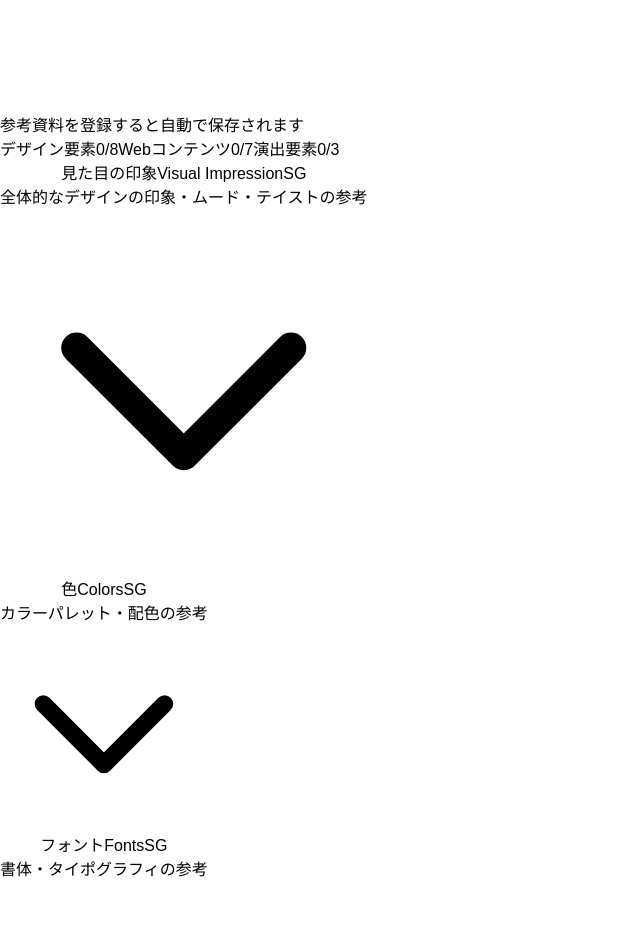
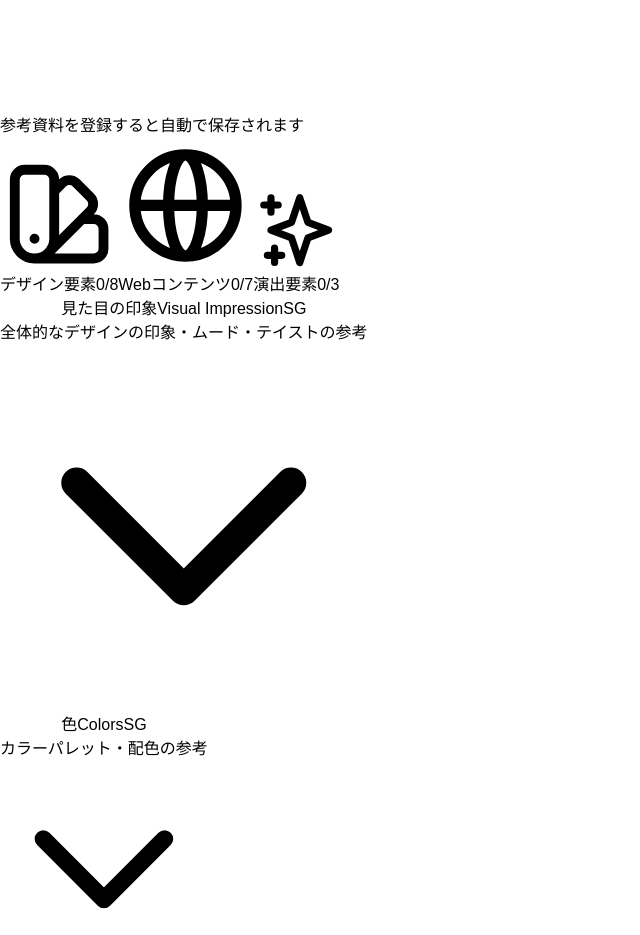
Before and after one commit to lhceo/prompt-for-FM, a React (Vite) app: page / in a window 1280 px wide. Shown: the part 2540-3475 px from the top of the page, without its empty margins (0-640 px from the left). Built offline with nearby package versions, Linux system fonts and the light colour scheme.

Commit message:
feat: カテゴリグループタブにアイコンを追加
- デザイン要素：ペイントパレット系アイコン
- Webコンテンツ：グローブ（Web）アイコン
- 演出要素：スパークル（キラキラ）アイコン

https://claude.ai/code/session_01KhmWwSAeHJt9JFvMatQSxK

```diff
--- a/src/App.tsx
+++ b/src/App.tsx
@@ -11,17 +11,32 @@ type AppStep = 'references' | 'extraction' | 'prompt';
 const STYLE_GUIDE_CATEGORY_IDS = ['visual-impression', 'colors', 'fonts', 'layout'];
 
 // Category groups for Step 1 display
-const CATEGORY_GROUPS: { label: string; ids: string[] }[] = [
+const CATEGORY_GROUPS: { label: string; ids: string[]; icon: React.ReactNode }[] = [
   {
     label: 'デザイン要素',
+    icon: (
+      <svg className="w-4 h-4" fill="none" viewBox="0 0 24 24" stroke="currentColor">
+        <path strokeLinecap="round" strokeLinejoin="round" strokeWidth={2} d="M7 21a4 4 0 01-4-4V5a2 2 0 012-2h4a2 2 0 012 2v12a4 4 0 01-4 4zm0 0h12a2 2 0 002-2v-4a2 2 0 00-2-2h-2.343M11 7.343l1.657-1.657a2 2 0 012.828 0l2.829 2.829a2 2 0 010 2.828l-8.486 8.485M7 17h.01" />
+      </svg>
+    ),
     ids: ['visual-impression', 'colors', 'fonts', 'layout', 'photos', 'illustrations', 'icons', 'diagrams'],
   },
   {
     label: 'Webコンテンツ',
+    icon: (
+      <svg className="w-4 h-4" fill="none" viewBox="0 0 24 24" stroke="currentColor">
+        <path strokeLinecap="round" strokeLinejoin="round" strokeWidth={2} d="M21 12a9 9 0 01-9 9m9-9a9 9 0 00-9-9m9 9H3m9 9a9 9 0 01-9-9m9 9c1.657 0 3-4.03 3-9s-1.343-9-3-9m0 18c-1.657 0-3-4.03-3-9s1.343-9 3-9m-9 9a9 9 0 019-9" />
+      </svg>
+    ),
     ids: ['header', 'footer', 'main-visual', 'buttons', 'blog', 'news', 'symbol-motif'],
   },
   {
     label: '演出要素',
+    icon: (
+      <svg className="w-4 h-4" fill="none" viewBox="0 0 24 24" stroke="currentColor">
+        <path strokeLinecap="round" strokeLinejoin="round" strokeWidth={2} d="M5 3v4M3 5h4M6 17v4m-2-2h4m5-16l2.286 6.857L21 12l-5.714 2.143L13 21l-2.286-6.857L5 12l5.714-2.143L13 3z" />
+      </svg>
+    ),
     ids: ['parallax', 'hover-animation', 'transition'],
   },
 ];
@@ -431,6 +446,7 @@ export default function App() {
                         : 'border-transparent text-gray-500 hover:text-gray-700 hover:bg-gray-50'
                     }`}
                   >
+                    {group.icon}
                     {group.label}
                     <span className={`text-xs px-1.5 py-0.5 rounded-full font-semibold ${
                       filledCount > 0
```
